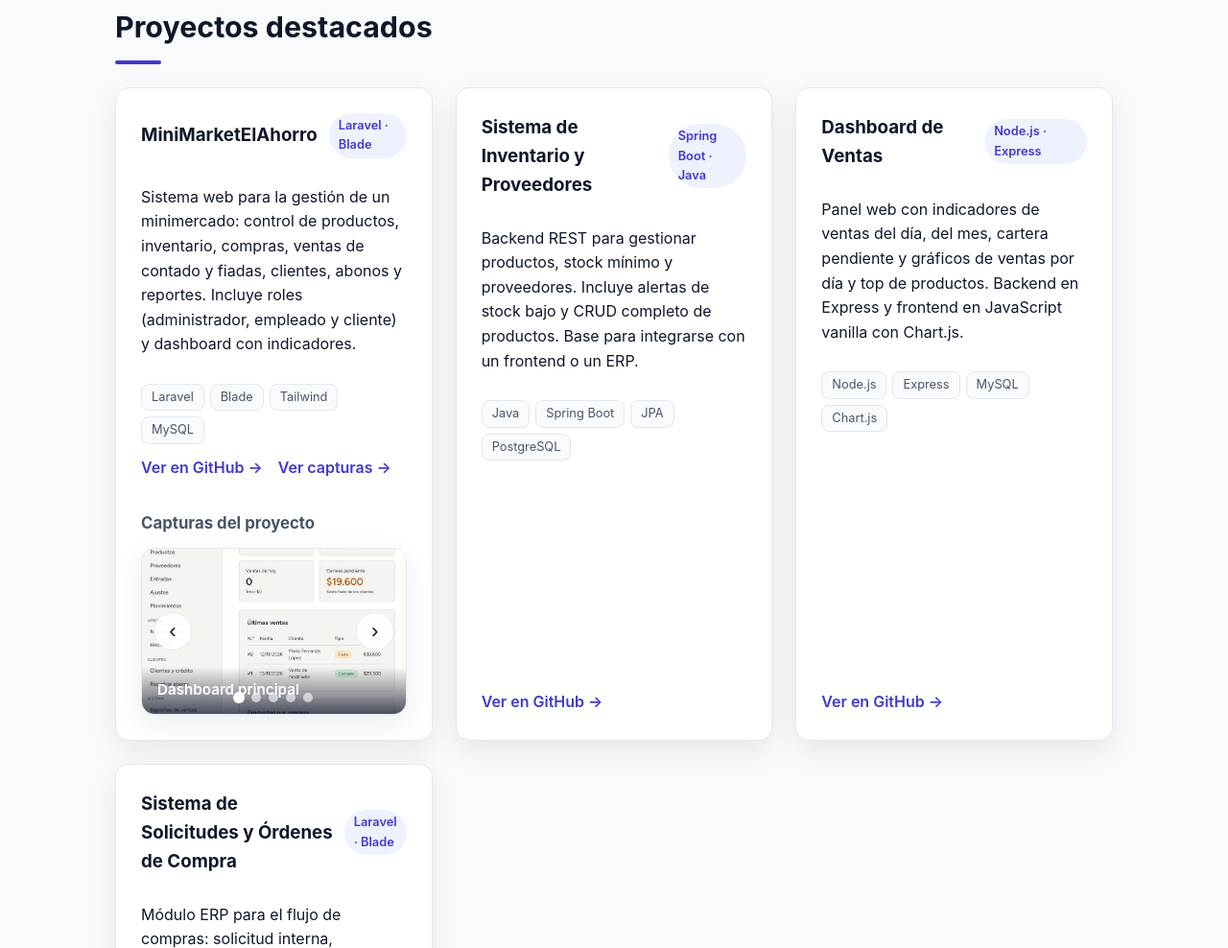
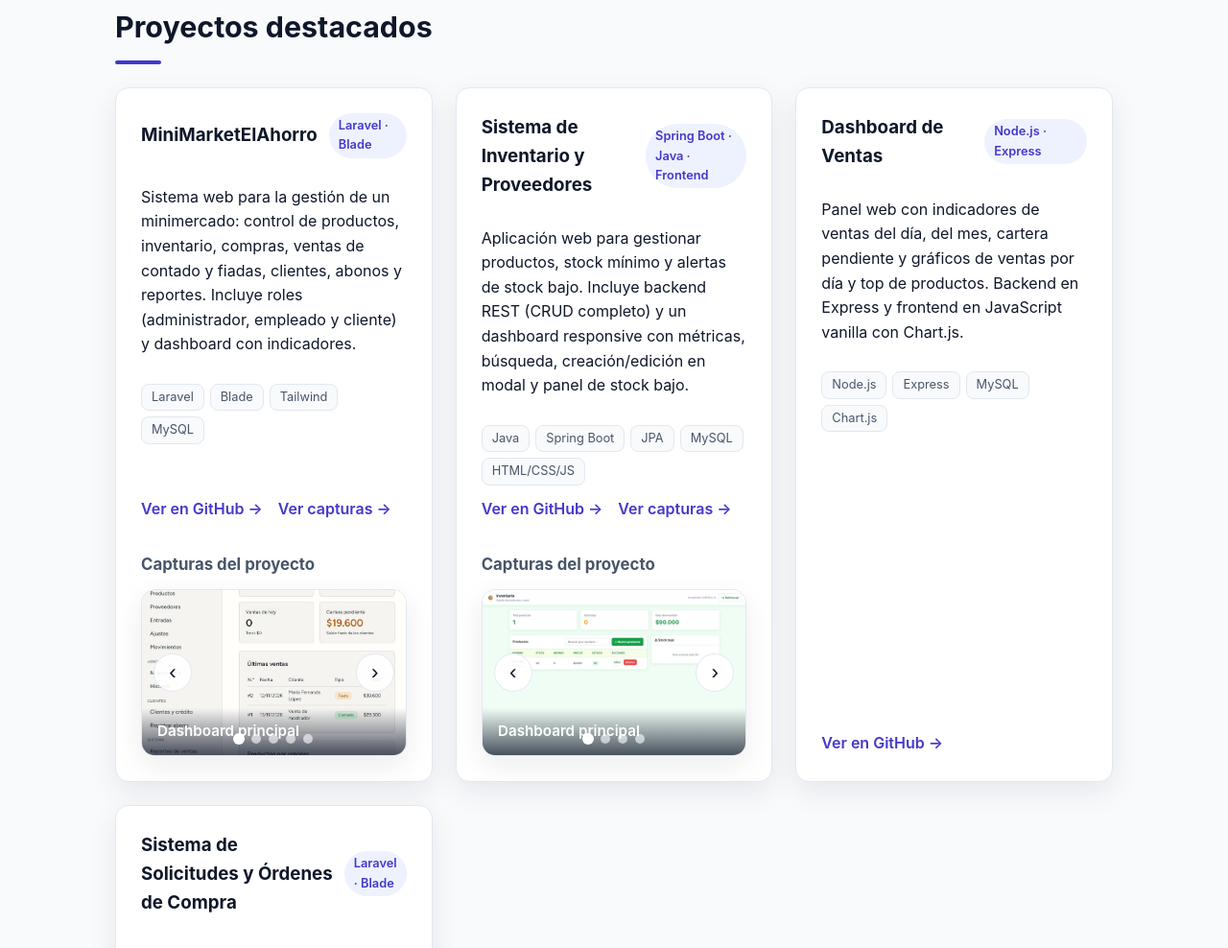
Before and after one commit to lysusco/portfolio, a plain HTML site: page index.html in a window 1280 px wide. Shown: the part 1600-2588 px from the top of the page at 96% size. Drawn offline with Linux system fonts and the light colour scheme.

Commit message:
feat: agregar capturas e interfaz del sistema de inventario

```diff
--- a/index.html
+++ b/index.html
@@ -152,18 +152,45 @@
           <article class="project-card">
             <div class="project-header">
               <h3>Sistema de Inventario y Proveedores</h3>
-              <span class="project-tag">Spring Boot · Java</span>
+              <span class="project-tag">Spring Boot · Java · Frontend</span>
             </div>
             <p>
-              Backend REST para gestionar productos, stock mínimo y proveedores. Incluye
-              alertas de stock bajo y CRUD completo de productos. Base para integrarse con
-              un frontend o un ERP.
+              Aplicación web para gestionar productos, stock mínimo y alertas de stock bajo.
+              Incluye backend REST (CRUD completo) y un dashboard responsive con métricas,
+              búsqueda, creación/edición en modal y panel de stock bajo.
             </p>
             <div class="project-tech">
-              <span>Java</span><span>Spring Boot</span><span>JPA</span><span>PostgreSQL</span>
+              <span>Java</span><span>Spring Boot</span><span>JPA</span><span>MySQL</span><span>HTML/CSS/JS</span>
             </div>
             <div class="project-actions">
               <a class="project-link" href="https://github.com/lysusco/sistema-inventario-springboot" target="_blank" rel="noopener noreferrer">Ver en GitHub →</a>
+              <a class="project-link" href="#capturas-inventario">Ver capturas →</a>
+            </div>
+            <div id="capturas-inventario" class="captures-inline">
+              <h4 class="captures-title">Capturas del proyecto</h4>
+              <div class="carousel">
+                <div class="carousel-track">
+                  <figure class="carousel-slide">
+                    <img src="images/inventario-desktop.jpg" alt="Dashboard del inventario con métricas, tabla de productos y panel de stock bajo" loading="lazy" />
+                    <figcaption>Dashboard principal</figcaption>
+                  </figure>
+                  <figure class="carousel-slide">
+                    <img src="images/inventario-modal.jpg" alt="Modal para crear o editar un producto" loading="lazy" />
+                    <figcaption>Crear / editar producto</figcaption>
+                  </figure>
+                  <figure class="carousel-slide">
+                    <img src="images/inventario-tablet.jpg" alt="Vista responsive en tablet" loading="lazy" />
+                    <figcaption>Vista tablet</figcaption>
+                  </figure>
+                  <figure class="carousel-slide">
+                    <img src="images/inventario-mobile.jpg" alt="Vista responsive en móvil" loading="lazy" />
+                    <figcaption>Vista móvil</figcaption>
+                  </figure>
+                </div>
+                <button class="carousel-btn carousel-prev" aria-label="Anterior">‹</button>
+                <button class="carousel-btn carousel-next" aria-label="Siguiente">›</button>
+                <div class="carousel-dots"></div>
+              </div>
             </div>
           </article>
 
--- a/script.js
+++ b/script.js
@@ -36,17 +36,17 @@
     });
   }
 
-  // Carrusel de capturas
-  const track = document.getElementById("carousel-track");
-  const prevBtn = document.getElementById("carousel-prev");
-  const nextBtn = document.getElementById("carousel-next");
-  const dotsContainer = document.getElementById("carousel-dots");
+  // Carruseles de capturas (soporta varios en la página)
+  document.querySelectorAll(".carousel").forEach(function (carousel) {
+    const track = carousel.querySelector(".carousel-track");
+    const prevBtn = carousel.querySelector(".carousel-prev");
+    const nextBtn = carousel.querySelector(".carousel-next");
+    const dotsContainer = carousel.querySelector(".carousel-dots");
+    if (!track || !prevBtn || !nextBtn || !dotsContainer) return;
 
-  if (track && prevBtn && nextBtn && dotsContainer) {
     const slides = Array.from(track.children);
     let index = 0;
 
-    // Crear dots
     slides.forEach(function (_, i) {
       const dot = document.createElement("button");
       dot.className = "carousel-dot" + (i === 0 ? " active" : "");
@@ -75,10 +75,7 @@
       goTo(index + 1);
     });
 
-    // Teclado
     document.addEventListener("keydown", function (e) {
-      const carousel = document.getElementById("carousel");
-      if (!carousel) return;
       const rect = carousel.getBoundingClientRect();
       const inView = rect.top < window.innerHeight && rect.bottom > 0;
       if (!inView) return;
@@ -86,7 +83,6 @@
       if (e.key === "ArrowRight") goTo(index + 1);
     });
 
-    // Swipe táctil
     let startX = 0;
     let isDragging = false;
     track.addEventListener("touchstart", function (e) {
@@ -104,5 +100,5 @@
         else goTo(index - 1);
       }
     }, { passive: true });
-  }
+  });
 })();
```
Also changed, not shown: images/inventario-desktop.jpg (added), images/inventario-mobile.jpg (added), images/inventario-modal.jpg (added), images/inventario-tablet.jpg (added).
